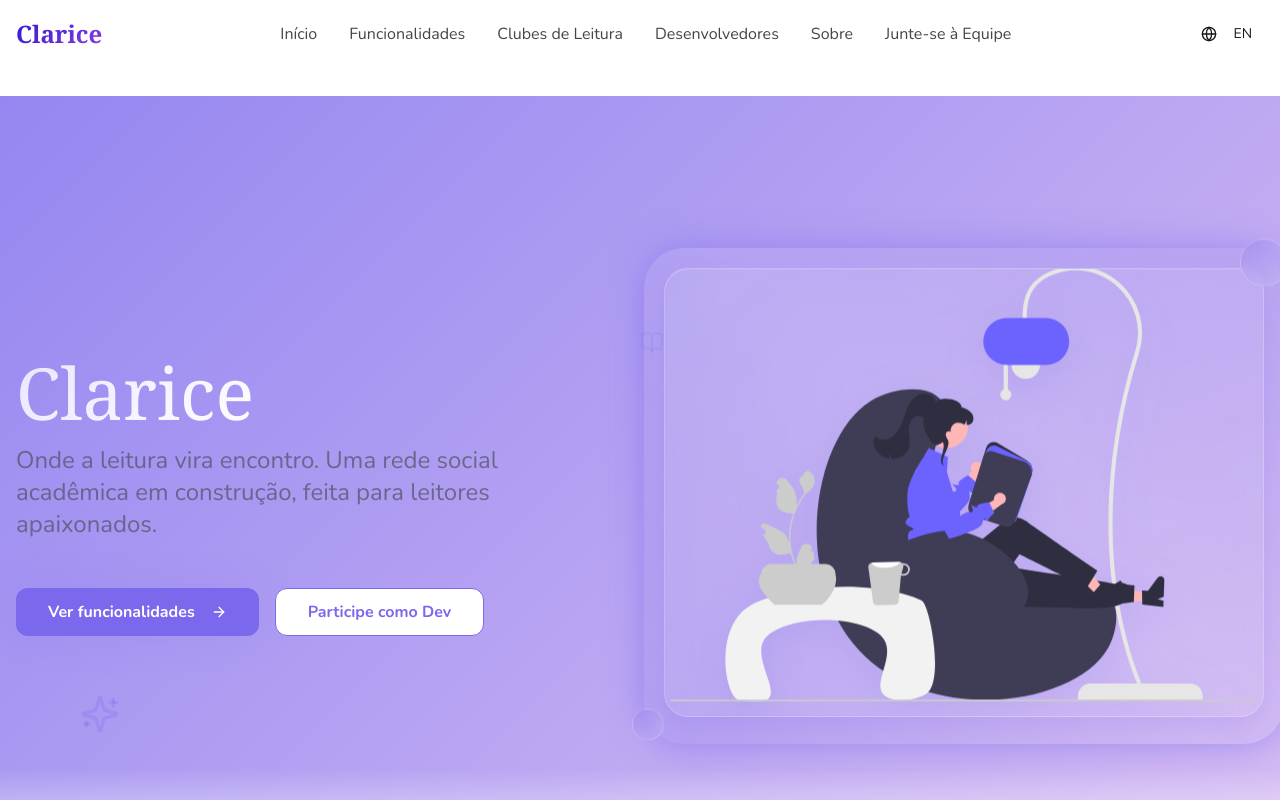
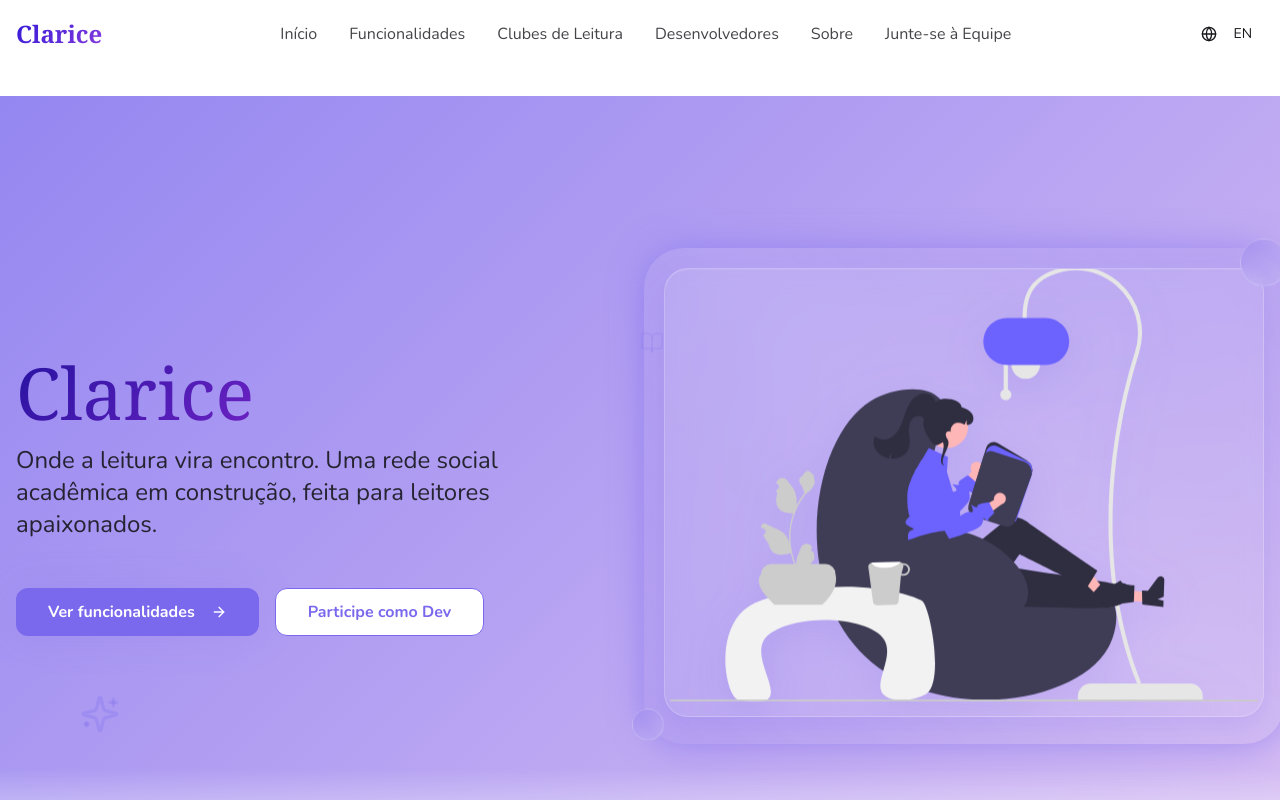
Before and after one commit to euclari/recruiting-lp, a React (Vite) app: page / in a window 1280 px wide. Shown: the top 800 px of the page. Built offline with nearby package versions, Linux system fonts and the light colour scheme; the HTML template or start-up script is replaced by a standard one.

Commit message:
feat(hero): update hero text gradient for improved contrast and adjust subtitle styling
- Changed the hero title text gradient to a darker, higher-contrast version for better legibility.
- Updated the subtitle text color for enhanced visibility and consistency with the overall design.

```diff
--- a/src/components/pages/HeroSection.tsx
+++ b/src/components/pages/HeroSection.tsx
@@ -26,7 +26,7 @@ const HeroSection = () => {
               </span>
             </h1>
 
-            <p className="text-xl md:text-2xl text-muted-foreground/70 mb-12 max-w-3xl mx-auto lg:mx-0 fade-in-up delay-300 leading-relaxed">
+            <p className="text-xl md:text-2xl text-foreground md:text-foreground/90 mb-12 max-w-3xl mx-auto lg:mx-0 fade-in-up delay-300 leading-relaxed bg-white/80 dark:bg-background/80 md:bg-transparent rounded-md md:rounded-none px-3 py-1 md:px-0 md:py-0 inline-block">
               {t('hero.subtitle')}
             </p>
 
--- a/src/index.css
+++ b/src/index.css
@@ -50,7 +50,8 @@ All colors MUST be HSL.
     --gradient-card: linear-gradient(145deg, hsl(248 20% 98%), hsl(248 30% 95%));
     --gradient-purple: linear-gradient(135deg, hsl(248 79% 67% / 0.9), hsl(268 70% 75% / 0.8));
     --gradient-section: linear-gradient(135deg, hsl(248 79% 67% / 0.25), hsl(268 70% 75% / 0.15));
-    --gradient-text-hero: linear-gradient(135deg, hsl(248, 100%, 95%), hsl(0, 0%, 100%));
+    /* Darker, higher-contrast gradient for the hero title text */
+    --gradient-text-hero: linear-gradient(135deg, hsl(248 79% 35%), hsl(268 70% 45%));
 
     /* Literary Shadows */
     --shadow-soft: 0 4px 20px hsl(248 79% 67% / 0.08);
```
